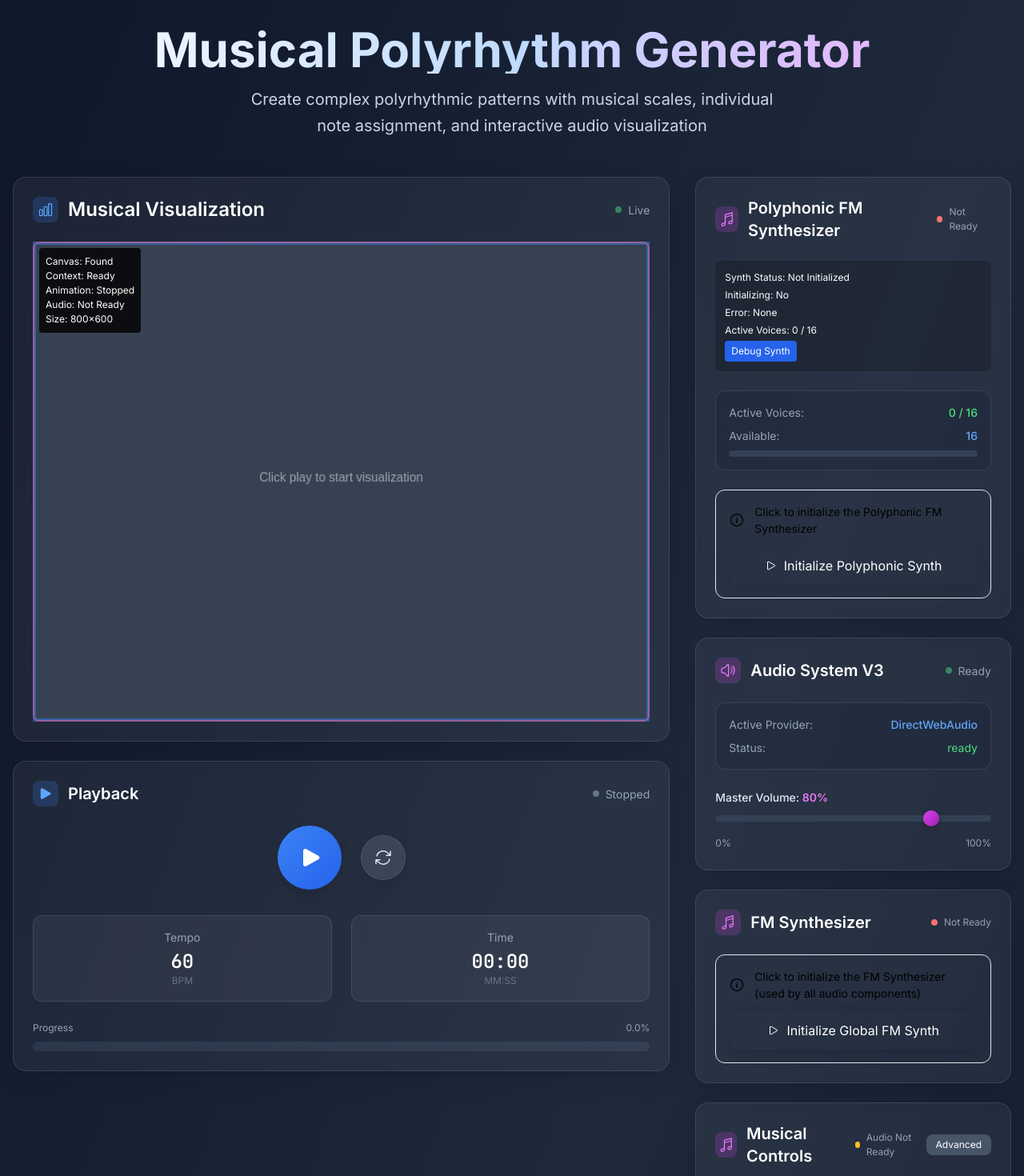
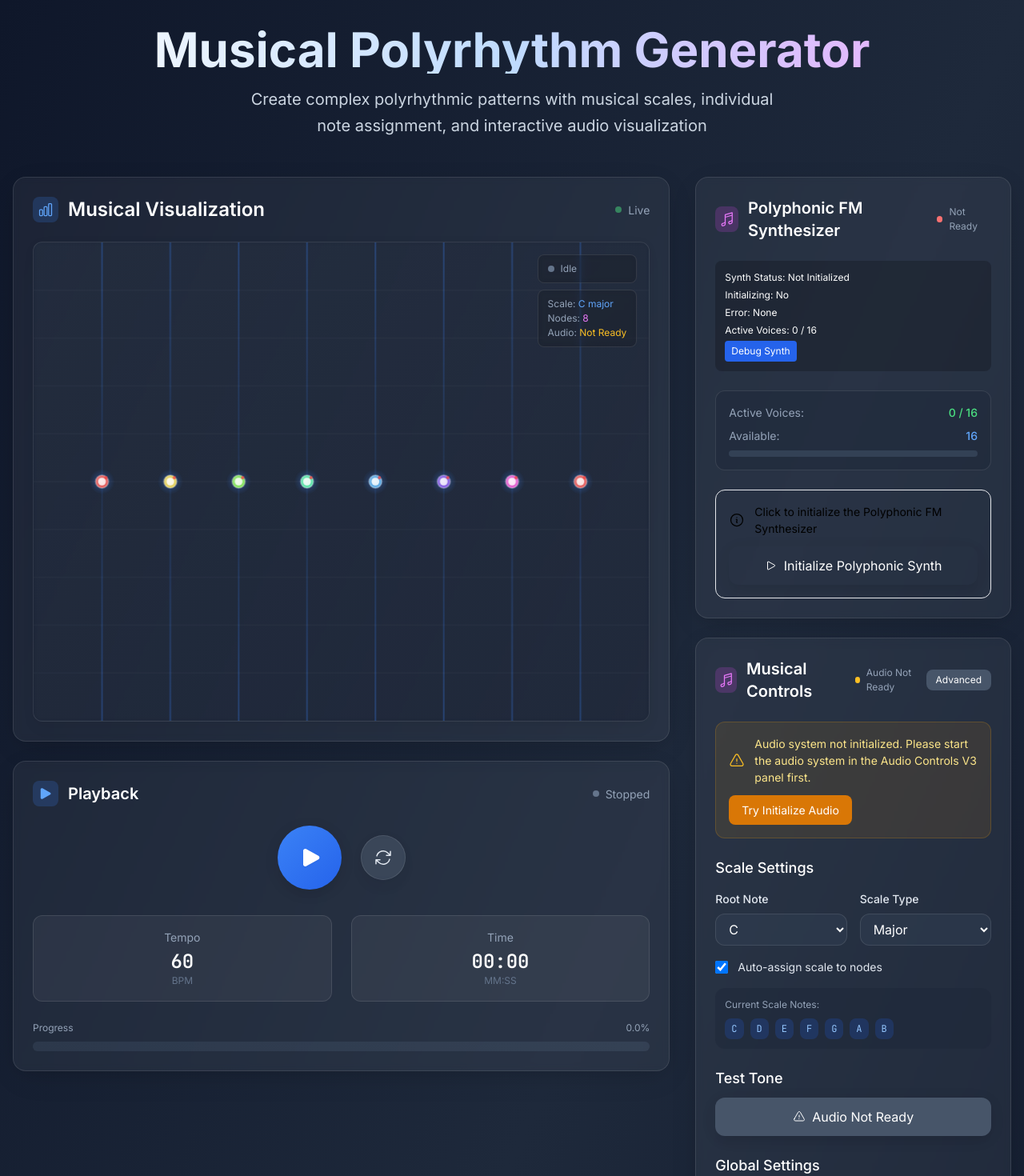
Before and after one commit to MyndPhreak/polyrhythm, a Nuxt app: page / in a window 1280 px wide. Shown: the top 1470 px of the page at 80% size. Built offline with nearby package versions, Linux system fonts and the light colour scheme.

Commit message:
Fix Canvas Visualization and Audio System Issues

```diff
--- a/app.vue
+++ b/app.vue
@@ -81,7 +81,7 @@
                       <LoadingSpinner size="lg" />
                     </div>
                   </template>
-                  <RhythmVisualizerMusical @node-hit="handleNodeHit" />
+                  <RhythmVisualizerMusicalV2 @node-hit="handleNodeHit" />
                 </ClientOnly>
               </div>
 
@@ -106,26 +106,6 @@
                     <div class="h-96 bg-white/5 backdrop-blur-sm rounded-2xl border border-white/10 animate-pulse"></div>
                   </template>
                   <PolyphonicFMSynthInstrument />
-                </ClientOnly>
-              </div>
-
-              <!-- Audio Controls V3 -->
-              <div class="animate-fade-in" style="animation-delay: 0.4s">
-                <ClientOnly>
-                  <template #fallback>
-                    <div class="h-96 bg-white/5 backdrop-blur-sm rounded-2xl border border-white/10 animate-pulse"></div>
-                  </template>
-                  <AudioControlsV3 />
-                </ClientOnly>
-              </div>
-
-              <!-- FM Synthesizer Instrument -->
-              <div class="animate-fade-in" style="animation-delay: 0.3s">
-                <ClientOnly>
-                  <template #fallback>
-                    <div class="h-96 bg-white/5 backdrop-blur-sm rounded-2xl border border-white/10 animate-pulse"></div>
-                  </template>
-                  <FMSynthInstrument />
                 </ClientOnly>
               </div>
 
@@ -209,7 +189,7 @@ const handleNodeHit = (event: NodeHitEvent) => {
     // Log the event for debugging
     // console.log('Musical node hit:', event);
 
-    // Audio is now handled directly in the RhythmVisualizerMusical component using global FM synth
+    // Audio is now handled directly in the RhythmVisualizerMusicalV2 component using musical audio
     // This event can be used for additional visual effects or analytics
   } catch (err) {
     handleError(err as Error, 'Failed to handle musical node hit');
--- a/components/RhythmVisualizerMusicalV2.vue
+++ b/components/RhythmVisualizerMusicalV2.vue
@@ -143,7 +143,7 @@ import { ExclamationTriangleIcon, ArrowPathIcon } from '@heroicons/vue/24/outlin
 import { useRhythmStore } from '~/stores/rhythmStore';
 import { useCanvas } from '~/composables/useCanvas';
 import { useErrorHandler } from '~/composables/useErrorHandler';
-import { useMusicalAudioV2 } from '~/composables/useMusicalAudioV2';
+import { useMusicalAudio } from '~/composables/useMusicalAudio';
 import { CANVAS_CONSTANTS } from '~/constants';
 import type { CanvasNode, NodeHitEvent } from '~/types';
 
@@ -159,7 +159,7 @@ const {
   getNodeFrequency,
   initializeNodes,
   isInitialized: audioInitialized
-} = useMusicalAudioV2();
+} = useMusicalAudio();
 
 // Component state
 const isLoading = ref(true);
```
